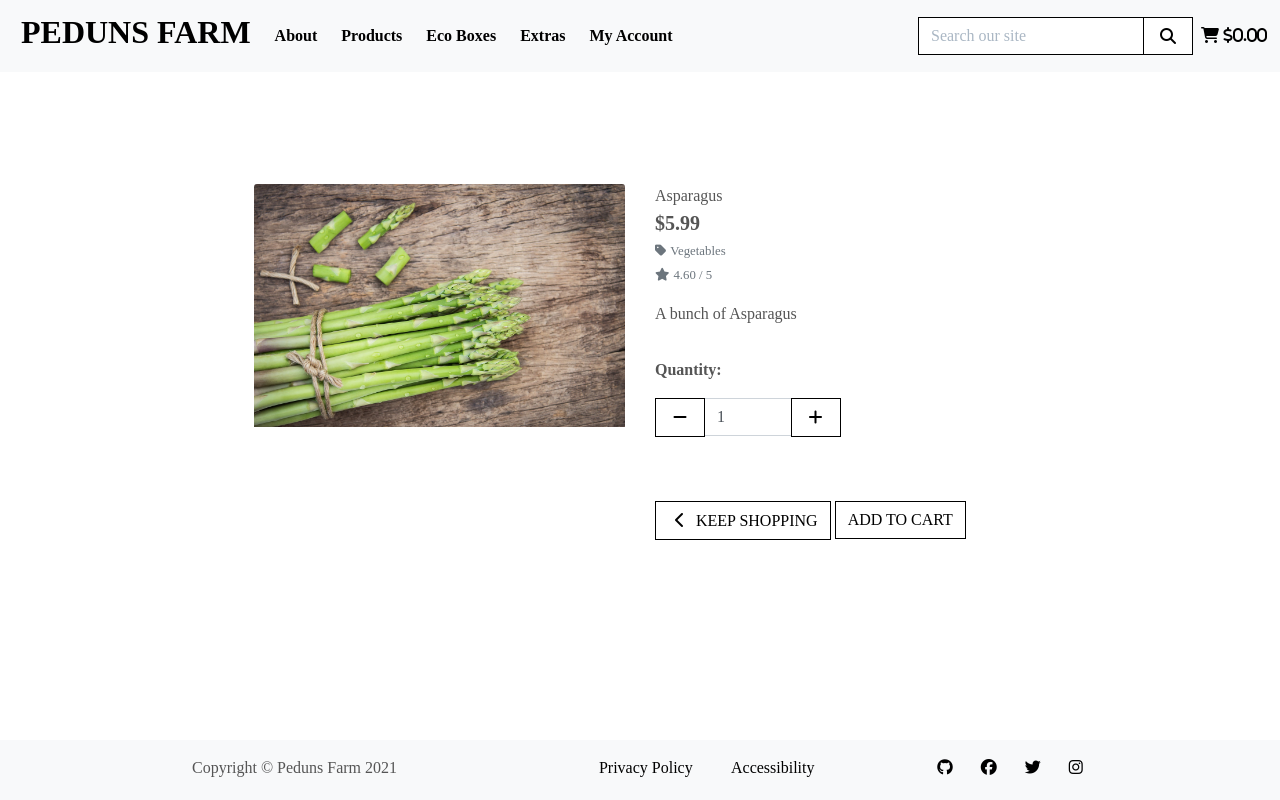
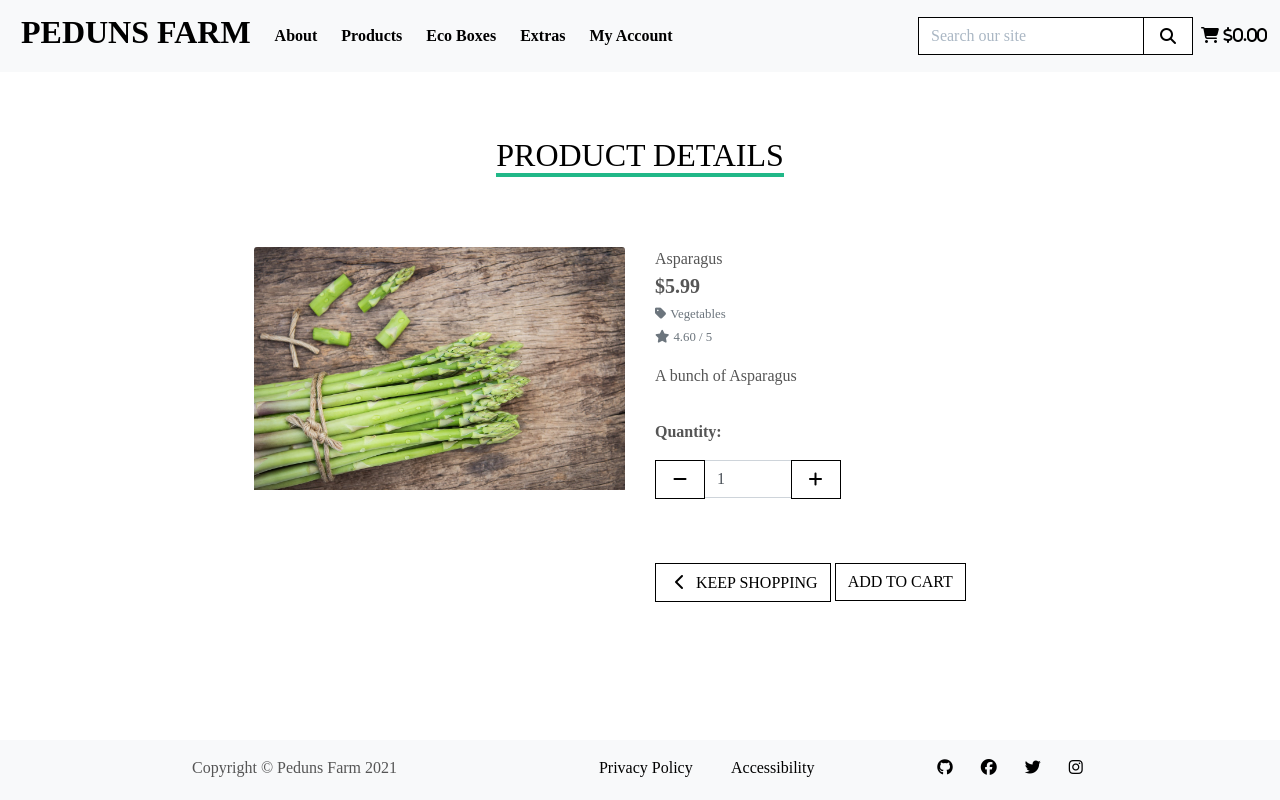
Before and after one commit to Joan-Amudu/Peduns-Farm, a Django app: page /products/2/ in a window 1280 px wide. Run offline with Django 3.2, Linux system fonts and the light colour scheme; data comes from the database, SQL or seed files in the repository; some libraries are stand-ins or nearby versions.

Commit message:
Update template h2 title

```diff
--- a/cart/templates/cart/cart.html
+++ b/cart/templates/cart/cart.html
@@ -13,9 +13,9 @@
     <div class="container mb-2">
         <div class="row">
             <div class="col">
-                <hr>
-                <h2 class="logo-font mb-4">Shopping cart</h2>
-                <hr>
+                <h2 class="logo-font text-center text-black mb-4 shopping-cart_title">
+                    <span>Shopping Cart</span>
+                </h2>
             </div>
         </div>
 
--- a/products/static/products/css/products.css
+++ b/products/static/products/css/products.css
@@ -1,7 +1,3 @@
 .products_title span {
     border-bottom: 4px solid #21b888;
 }
-
-.add-product {
-    background-color: #f8f9fa;
-}
--- a/products/templates/products/product_detail.html
+++ b/products/templates/products/product_detail.html
@@ -2,9 +2,20 @@
 {% load static %}
 {% block extra_title %} Product Details {% endblock %}
 
+{% block extra_css %}
+    <link rel="stylesheet" href="{% static 'products/css/products.css' %}">
+{% endblock %}
+
 {% block content %}
     <div class="overlay"></div>
     <div class="container-fluid">
+        <div class="row">
+            <div class="col">
+                <h2 class="logo-font text-center text-black mb-4 products_title">
+                    <span>Product Details</span>
+                </h2>
+            </div>
+        </div>
         <div class="row">
             <div class="col-12 col-md-6 col-lg-4 offset-lg-2">
                 <div class="image-container my-5">
```
Also changed, not shown: products/templates/products/edit_product.html (+5 -4 lines).
